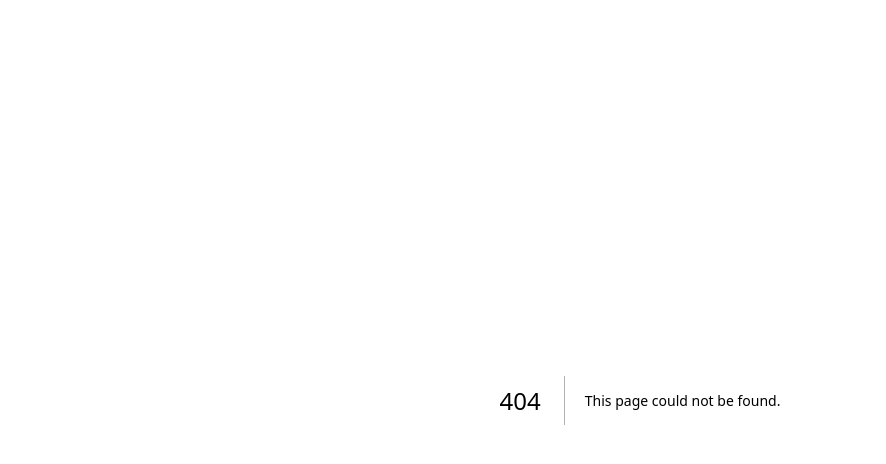
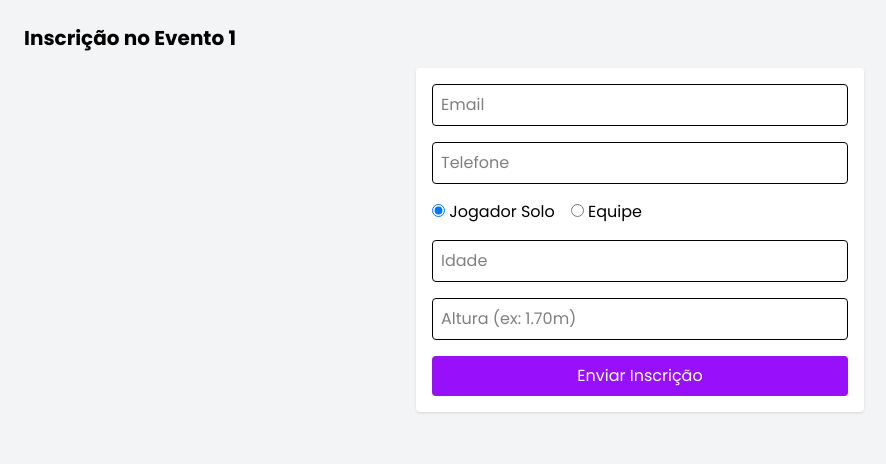
Before and after one commit to thns7/passa-a-bola, a Next.js app: page /events/1/inscricao in a window 1280 px wide. Before the commit this address had no page. Shown: the top 464 px of the page, without its empty margins (0-886 px from the left). Built offline with nearby package versions, Linux system fonts and the light colour scheme; what tailwindcss-animated would draw is missing.

Commit message:
formulario de inscriçao

```diff
--- /dev/null
+++ b/app/api/inscricao/route.js
@@ -0,0 +1,28 @@
+// app/api/inscricao/route.js
+import nodemailer from "nodemailer";
+
+export async function POST(req) {
+  const data = await req.json();
+  const { email, nome, evento } = data;
+
+  // Configuração do e-mail
+  let transporter = nodemailer.createTransport({
+    host: "smtp.seuprovedor.com", // coloque seu host SMTP
+    port: 587,
+    auth: { user: "seuemail@dominio.com", pass: "senha" }, // coloque seu e-mail e senha
+  });
+
+  try {
+    await transporter.sendMail({
+      from: '"App Futebol" <seuemail@dominio.com>',
+      to: email,
+      subject: "Confirmação de Inscrição",
+      text: `Olá ${nome}, sua inscrição para o evento "${evento}" foi confirmada!`,
+    });
+
+    return new Response(JSON.stringify({ ok: true }), { status: 200 });
+  } catch (err) {
+    console.error("Erro ao enviar e-mail:", err);
+    return new Response(JSON.stringify({ ok: false, erro: err.message }), { status: 500 });
+  }
+}
--- /dev/null
+++ b/app/api/sendEmail/route.js
@@ -0,0 +1,36 @@
+import nodemailer from "nodemailer";
+
+export async function POST(req) {
+  try {
+    const data = await req.json();
+    const { email, nome, evento } = data;
+
+    if (!email || !nome) {
+      return new Response(JSON.stringify({ ok: false, message: "Email e nome são obrigatórios" }), { status: 400 });
+    }
+
+    let transporter = nodemailer.createTransport({
+        host: "smtp.gmail.com",  // troque para seu provedor real
+        port: 587,
+        secure: false,
+        auth: {
+          user: process.env.EMAIL_USER,
+          pass: process.env.EMAIL_PASS, // app password do Gmail
+        },
+      });
+
+
+    await transporter.sendMail({
+      from: `"Passa Bola" <${process.env.EMAIL_USER}>`,
+      to: email,
+      subject: "Confirmação de Inscrição",
+      text: `Olá ${nome}, sua inscrição para o evento "${evento}" foi confirmada!`,
+      html: `<p>Olá <strong>${nome}</strong>, sua inscrição para o evento "${evento}" foi confirmada!</p>`,
+    });
+
+    return new Response(JSON.stringify({ ok: true, message: "Email enviado com sucesso!" }), { status: 200 });
+  } catch (err) {
+    console.error("Erro ao enviar email:", err);
+    return new Response(JSON.stringify({ ok: false, message: err.message }), { status: 500 });
+  }
+}
--- /dev/null
+++ b/app/events/[id]/inscricao/page.js
@@ -0,0 +1,172 @@
+"use client";
+
+import { useParams, useRouter } from "next/navigation";
+import { useState } from "react";
+
+export default function InscricaoPage() {
+  const { id } = useParams(); // pega o id do evento
+  const router = useRouter();
+
+  const [tipo, setTipo] = useState("solo"); // solo ou equipe
+  const [membros, setMembros] = useState([""]);
+  const [form, setForm] = useState({ email: "", telefone: "", idade: "", altura: "" });
+  const [loading, setLoading] = useState(false);
+
+  // ✅ Função para chamar a API que envia email
+  const enviarEmail = async (email, nome, evento) => {
+    const res = await fetch("/api/sendEmail", {
+      method: "POST",
+      headers: { "Content-Type": "application/json" },
+      body: JSON.stringify({ email, nome, evento }),
+    });
+
+    let data;
+    try {
+      data = await res.json();
+    } catch {
+      throw new Error("Não foi possível processar a resposta da API");
+    }
+    return data;
+  };
+
+  // ✅ Função handleSubmit
+  const handleSubmit = async (e) => {
+    e.preventDefault();
+    setLoading(true);
+
+    const dados = {
+      eventoId: id,
+      tipo,
+      email: form.email,
+      telefone: form.telefone,
+      idade: form.idade,
+      altura: form.altura,
+      membros: tipo === "equipe" ? membros.filter(m => m.trim() !== "") : [],
+    };
+
+    try {
+      // 1️⃣ Enviar email de confirmação
+      const data = await enviarEmail(form.email, "Jogador(a)", `Evento ${id}`);
+
+      if (data.ok) {
+        alert("Inscrição enviada com sucesso! Confirmação enviada por email.");
+      } else {
+        alert(`Inscrição enviada, mas houve erro no email: ${data.message}`);
+      }
+
+      console.log("Inscrição enviada:", dados);
+
+      // 2️⃣ Redireciona para página de eventos
+      router.push("/events");
+    } catch (error) {
+      console.error(error);
+      alert("Ocorreu um erro ao enviar a inscrição.");
+    } finally {
+      setLoading(false);
+    }
+  };
+
+  return (
+    <div className="min-h-screen bg-gray-100 p-6">
+      <h1 className="text-xl font-bold mb-4">Inscrição no Evento {id}</h1>
+
+      <form onSubmit={handleSubmit} className="space-y-4 bg-white p-4 rounded shadow max-w-md mx-auto">
+        {/* Email e Telefone */}
+        <input
+          type="email"
+          placeholder="Email"
+          className="w-full border p-2 rounded"
+          value={form.email}
+          onChange={e => setForm({ ...form, email: e.target.value })}
+          required
+        />
+
+        <input
+          type="tel"
+          placeholder="Telefone"
+          className="w-full border p-2 rounded"
+          value={form.telefone}
+          onChange={e => setForm({ ...form, telefone: e.target.value })}
+          required
+        />
+
+        {/* Tipo Solo ou Equipe */}
+        <div>
+          <label className="mr-4">
+            <input
+              type="radio"
+              value="solo"
+              checked={tipo === "solo"}
+              onChange={() => setTipo("solo")}
+            />{" "}
+            Jogador Solo
+          </label>
+          <label>
+            <input
+              type="radio"
+              value="equipe"
+              checked={tipo === "equipe"}
+              onChange={() => setTipo("equipe")}
+            />{" "}
+            Equipe
+          </label>
+        </div>
+
+        {/* Campos Idade e Altura */}
+        <input
+          type="number"
+          placeholder="Idade"
+          className="w-full border p-2 rounded"
+          value={form.idade}
+          onChange={e => setForm({ ...form, idade: e.target.value })}
+          required
+        />
+
+        <input
+          type="text"
+          placeholder="Altura (ex: 1.70m)"
+          className="w-full border p-2 rounded"
+          value={form.altura}
+          onChange={e => setForm({ ...form, altura: e.target.value })}
+          required
+        />
+
+        {/* Membros da equipe */}
+        {tipo === "equipe" && (
+          <div className="space-y-2">
+            <h2 className="font-medium">Membros da equipe</h2>
+            {membros.map((m, i) => (
+              <input
+                key={i}
+                type="text"
+                placeholder={`Membro ${i + 1}`}
+                className="w-full border p-2 rounded"
+                value={m}
+                onChange={e => {
+                  const novo = [...membros];
+                  novo[i] = e.target.value;
+                  setMembros(novo);
+                }}
+              />
+            ))}
+            <button
+              type="button"
+              className="bg-gray-200 px-3 py-1 rounded"
+              onClick={() => setMembros([...membros, ""])}
+            >
+              + Adicionar Membro
+            </button>
+          </div>
+        )}
+
+        <button
+          type="submit"
+          disabled={loading}
+          className="w-full bg-purple-600 text-white p-2 rounded hover:bg-purple-700 transition"
+        >
+          {loading ? "Enviando..." : "Enviar Inscrição"}
+        </button>
+      </form>
+    </div>
+  );
+}
--- a/app/events/page.js
+++ b/app/events/page.js
@@ -55,7 +55,7 @@ export default function HomePage() {
         <section className="pb-6 ">
           <h2 className="text-xl font-bold mb-2">Eventos</h2>
           <div className="flex gap-4 overflow-x-auto md:overflow-visible md:flex-wrap pb-2">
-              {eventos.map((ev) => (
+            {eventos.map((ev, index) => (
               <div
                 key={ev.id}
                 className="min-w-[180px] md:min-w-[220px] bg-white shadow-md rounded-xl overflow-hidden flex-shrink-0"
@@ -71,6 +71,16 @@ export default function HomePage() {
                   <p className="text-xs text-gray-500">
                     {ev.data} • {ev.hora}
                   </p>
+
+                  {/* Botão Inscreva-se */}
+                  {index < 2 && (
+                    <button
+                      onClick={() => router.push(`/events/${ev.id}/inscricao`)}
+                      className="mt-2 w-full bg-purple-600 text-white py-1 rounded text-sm hover:bg-purple-700 transition"
+                    >
+                      Inscreva-se
+                    </button>
+                  )}
                 </div>
               </div>
             ))}
@@ -81,7 +91,7 @@ export default function HomePage() {
         <section className="pt-6 pb-6">
           <h2 className="text-xl font-bold mb-2">Copas</h2>
           <div className="flex gap-4 overflow-x-auto md:overflow-visible md:flex-wrap pb-2">
-              {copas.map((c) => (
+            {copas.map((c, index) => (
               <div
                 key={c.id}
                 className="min-w-[240px] md:min-w-[220px] bg-white shadow-md rounded-xl overflow-hidden flex-shrink-0"
@@ -97,13 +107,23 @@ export default function HomePage() {
                     {c.local} • {c.hora}
                   </p>
                   <p className="text-xs text-gray-500">{c.data}</p>
+
+                  {/* Botão Inscreva-se */}
+                  {index < 2 && (
+                    <button
+                      onClick={() => router.push(`/events/${c.id}/inscricao`)}
+                      className="mt-2 w-full bg-purple-600 text-white py-1 rounded text-sm hover:bg-purple-700 transition"
+                    >
+                      Inscreva-se
+                    </button>
+                  )}
                 </div>
               </div>
             ))}
           </div>
         </section>
 
-
+        {/* Peneiras */}
         <section className="pt-6">
           <h2 className="text-xl font-bold mb-2">Peneiras</h2>
           <div className="overflow-x-auto">
@@ -133,7 +153,6 @@ export default function HomePage() {
         </section>
       </main>
 
-
       <div className="fixed bottom-0 left-0 w-full z-50 md:hidden">
         <BottomNav activeIndex={active} onChange={setActive} />
       </div>
--- a/package.json
+++ b/package.json
@@ -14,6 +14,7 @@
     "heroicons": "^2.2.0",
     "lucide-react": "^0.544.0",
     "next": "15.5.2",
+    "nodemailer": "^7.0.6",
     "react": "19.1.0",
     "react-dom": "19.1.0"
   },
```
Also changed, not shown: 1 other file (tests, documents, lock files or other folders). Lines whose indentation alone changed are shown as unchanged.
